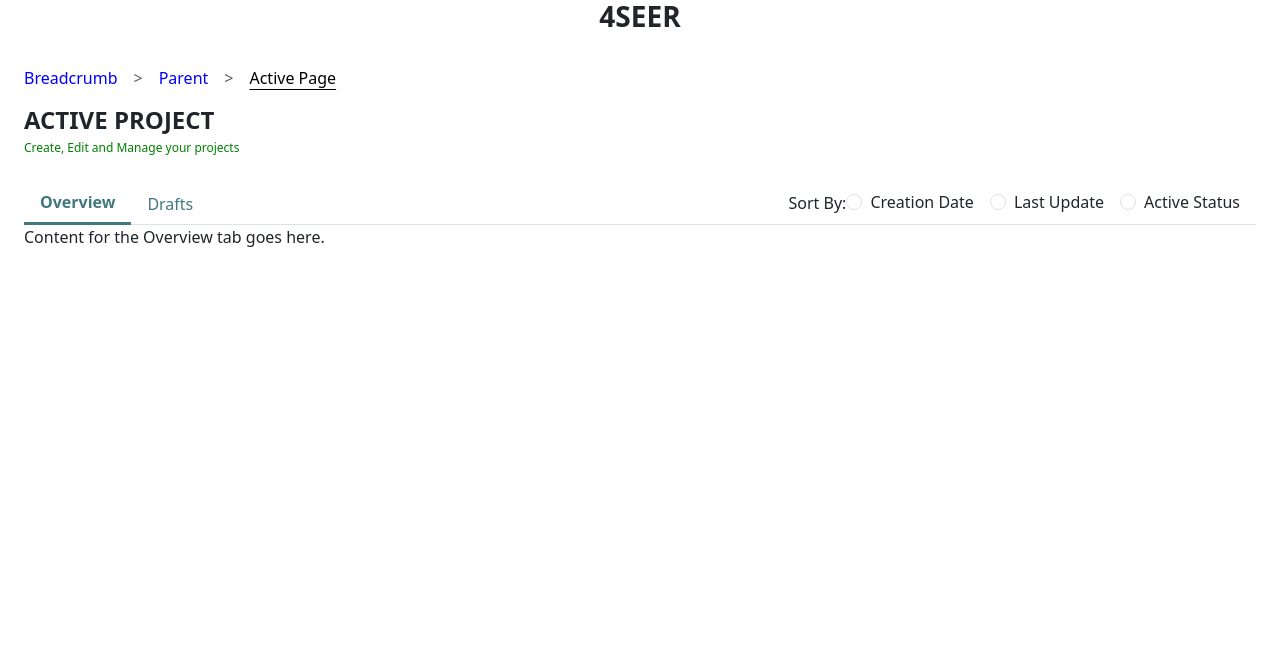
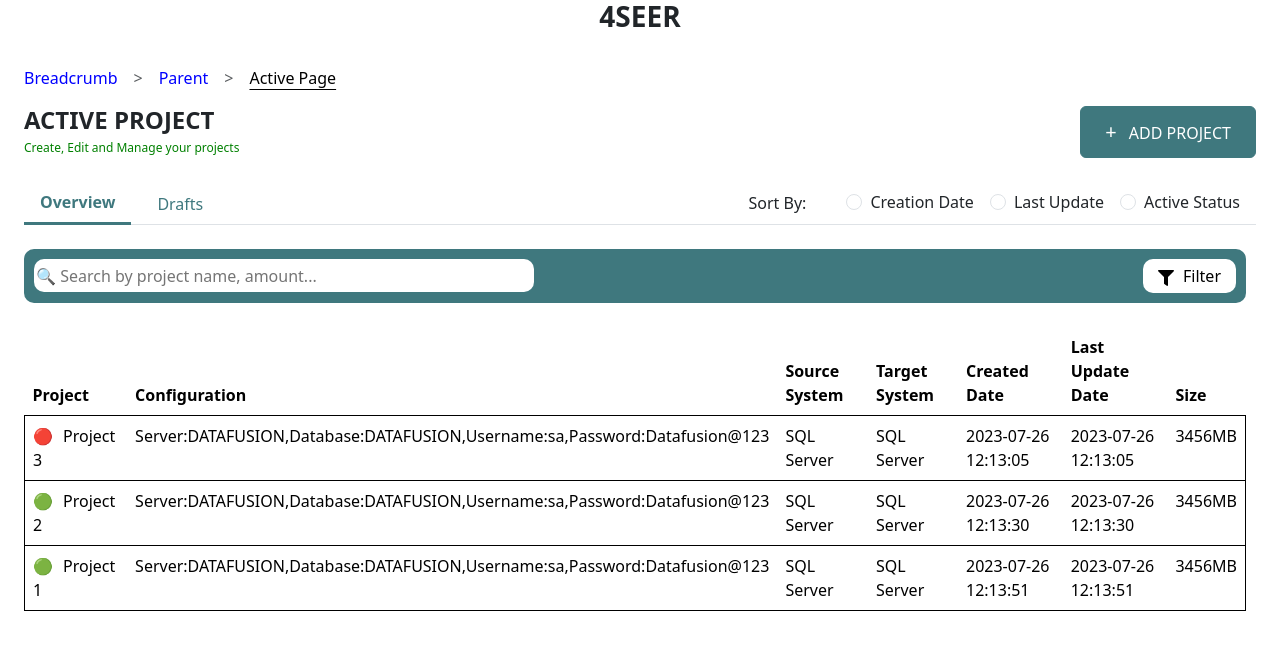
Before and after one commit to Abdulkareemrox/4seer_task, a React (Create React App) app: page / in a window 1280 px wide. Shown: the top 650 px of the page. Built offline with nearby package versions, Linux system fonts and the light colour scheme.

Commit message:
css fixes

```diff
--- a/src/App.css
+++ b/src/App.css
@@ -51,6 +51,7 @@
   .custom-radio .form-check-input:checked {
     border: 2px solid #3F787E;
     position: relative;
+    background-color: transparent;
   }
 
   .custom-radio .form-check-input:checked::before {
@@ -61,10 +62,49 @@
     transform: translate(-50%, -50%);
     width: 8px;
     height: 8px;
-    background-color: #3F787E; /* Circle color */
-    border-radius: 50%; /* Create a circle */
+    background-color: #3F787E;
+    border-radius: 50%;
   }
 
 
+  .sort-container {
+    margin-right: 2.5rem;
+  }
 
+  .search-container {
+    background-color: #3F787E;
+    padding: 10px;
+    border-radius: 10px;
+  }
+
+  .input-container input {
+    width: 500px;
+    border: none;
+    border-radius: 10px;
+    height: 33px;
+  }
+
+  .filter-button {
+    border: none;
+    border-radius: 10px;
+    background-color: #fff;
+    color: #000;
+    padding: 5px 15px;
+    cursor: pointer;
+  }
+
+  .unfilled-icon {
+    color: #000;
+    margin-right: 5px;
+  }
+
+  .active {
+    margin-right: 10px;
+  }
+
+  .custom-table-container-row {
+    border: 1px solid #000;
+    border-radius: 10px;
+    margin: 10px 0px;
+  }
 }
--- a/src/App.js
+++ b/src/App.js
@@ -1,9 +1,12 @@
-import React, { useState } from "react";
 import "react-toastify/dist/ReactToastify.css";
-import { value } from "./projects_data";
 import "./App.css";
 import "bootstrap/dist/css/bootstrap.min.css";
 import "bootstrap/dist/js/bootstrap.bundle.min.js"; // Import Bootstrap JavaScript
+
+import { FaFilter, FaSearch } from "react-icons/fa";
+import React, { useState } from "react";
+
+import { value } from "./projects_data";
 
 function Project() {
   const [data, setData] = useState(value);
@@ -38,41 +41,143 @@ function Project() {
               Create, Edit and Manage your projects
             </span>
           </div>
+          <button className="text-white rounded add-project-btn px-4">
+            <span>+</span> ADD PROJECT
+          </button>
         </div>
 
-        <ul className="nav nav-tabs d-flex align-items-center" id="myTab" role="tablist">
+        <ul
+          className="nav nav-tabs d-flex align-items-center"
+          id="myTab"
+          role="tablist"
+        >
           <li className="nav-item" role="presentation">
-            <a className="nav-link active" id="overview-tab" data-bs-toggle="tab" href="#overview" role="tab" aria-controls="overview" aria-selected="true">
+            <a
+              className="nav-link active"
+              id="overview-tab"
+              data-bs-toggle="tab"
+              href="#overview"
+              role="tab"
+              aria-controls="overview"
+              aria-selected="true"
+            >
               Overview
             </a>
           </li>
           <li className="nav-item" role="presentation">
-            <a className="nav-link" id="drafts-tab" data-bs-toggle="tab" href="#drafts" role="tab" aria-controls="drafts" aria-selected="false">
+            <a
+              className="nav-link"
+              id="drafts-tab"
+              data-bs-toggle="tab"
+              href="#drafts"
+              role="tab"
+              aria-controls="drafts"
+              aria-selected="false"
+            >
               Drafts
             </a>
           </li>
           <li className="flex-grow-1 d-flex justify-content-end align-items-center">
-            {/* Sort By Section */}
-            <span className="mr-4">Sort By:</span>
+            <span className="sort-container">Sort By:</span>
             <div className="form-check form-check-inline custom-radio">
-              <input className="form-check-input" type="radio" name="sortOption" id="sortByCreationDate" value="creationDate" />
-              <label className="form-check-label" htmlFor="sortByCreationDate">Creation Date</label>
+              <input
+                className="form-check-input"
+                type="radio"
+                name="sortOption"
+                id="sortByCreationDate"
+                value="creationDate"
+              />
+              <label className="form-check-label" htmlFor="sortByCreationDate">
+                Creation Date
+              </label>
             </div>
             <div className="form-check form-check-inline custom-radio">
-              <input className="form-check-input" type="radio" name="sortOption" id="sortByLastUpdate" value="lastUpdate" />
-              <label className="form-check-label" htmlFor="sortByLastUpdate">Last Update</label>
+              <input
+                className="form-check-input"
+                type="radio"
+                name="sortOption"
+                id="sortByLastUpdate"
+                value="lastUpdate"
+              />
+              <label className="form-check-label" htmlFor="sortByLastUpdate">
+                Last Update
+              </label>
             </div>
             <div className="form-check form-check-inline custom-radio">
-              <input className="form-check-input" type="radio" name="sortOption" id="sortByActiveStatus" value="activeStatus" />
-              <label className="form-check-label" htmlFor="sortByActiveStatus">Active Status</label>
+              <input
+                className="form-check-input"
+                type="radio"
+                name="sortOption"
+                id="sortByActiveStatus"
+                value="activeStatus"
+              />
+              <label className="form-check-label" htmlFor="sortByActiveStatus">
+                Active Status
+              </label>
             </div>
           </li>
         </ul>
         <div className="tab-content" id="myTabContent">
-          <div className="tab-pane fade show active" id="overview" role="tabpanel" aria-labelledby="overview-tab">
-            Content for the Overview tab goes here.
+          <div
+            className="tab-pane fade show active"
+            id="overview"
+            role="tabpanel"
+            aria-labelledby="overview-tab"
+          >
+            <div className="d-flex justify-content-between mt-4 search-container">
+              <div className="input-container">
+                <input
+                  type="text"
+                  placeholder="&#128269; Search by project name, amount..."
+                />
+              </div>
+              <div>
+                <button className="filter-button">
+                  <FaFilter className="unfilled-icon" /> Filter
+                </button>
+              </div>
+            </div>
+            <div className="mt-4">
+              <table className="table table-borderless">
+                <thead>
+                  <tr>
+                    <th>Project</th>
+                    <th>Configuration</th>
+                    <th>Source System</th>
+                    <th>Target System</th>
+                    <th>Created Date</th>
+                    <th>Last Update Date</th>
+                    <th>Size</th>
+                  </tr>
+                </thead>
+                <tbody>
+                  {data.map((item, index) => (
+                    <tr key={index} className="custom-table-container-row">
+                      <td>
+                        {" "}
+                        <span className="active">
+                          {item?.active ? "🟢" : "🔴"}
+                        </span>
+                        {item.projectname}
+                      </td>
+                      <td>{item.Configration}</td>
+                      <td>{item.sourcesystem}</td>
+                      <td>{item.targetsystem}</td>
+                      <td>{item.createddate}</td>
+                      <td>{item.LastUpdateDate}</td>
+                      <td>{item.Size}</td>
+                    </tr>
+                  ))}
+                </tbody>
+              </table>
+            </div>
           </div>
-          <div className="tab-pane fade" id="drafts" role="tabpanel" aria-labelledby="drafts-tab">
+          <div
+            className="tab-pane fade"
+            id="drafts"
+            role="tabpanel"
+            aria-labelledby="drafts-tab"
+          >
             Content for the Drafts tab goes here.
           </div>
         </div>
```
Also changed, not shown: src/existsing.js (+17 -8 lines), package.json (line endings or trailing spaces), 1 other file (tests, documents, lock files or other folders).
